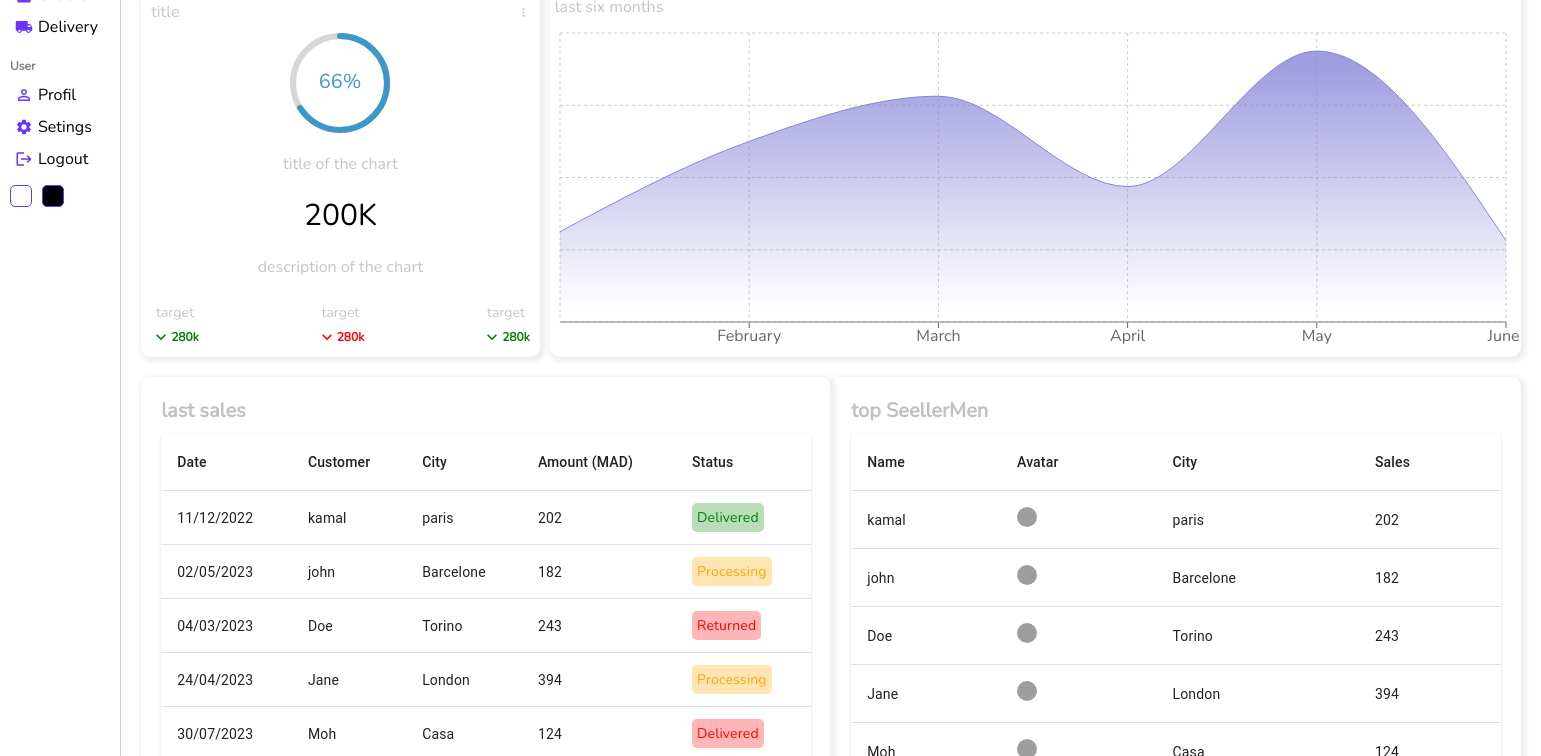
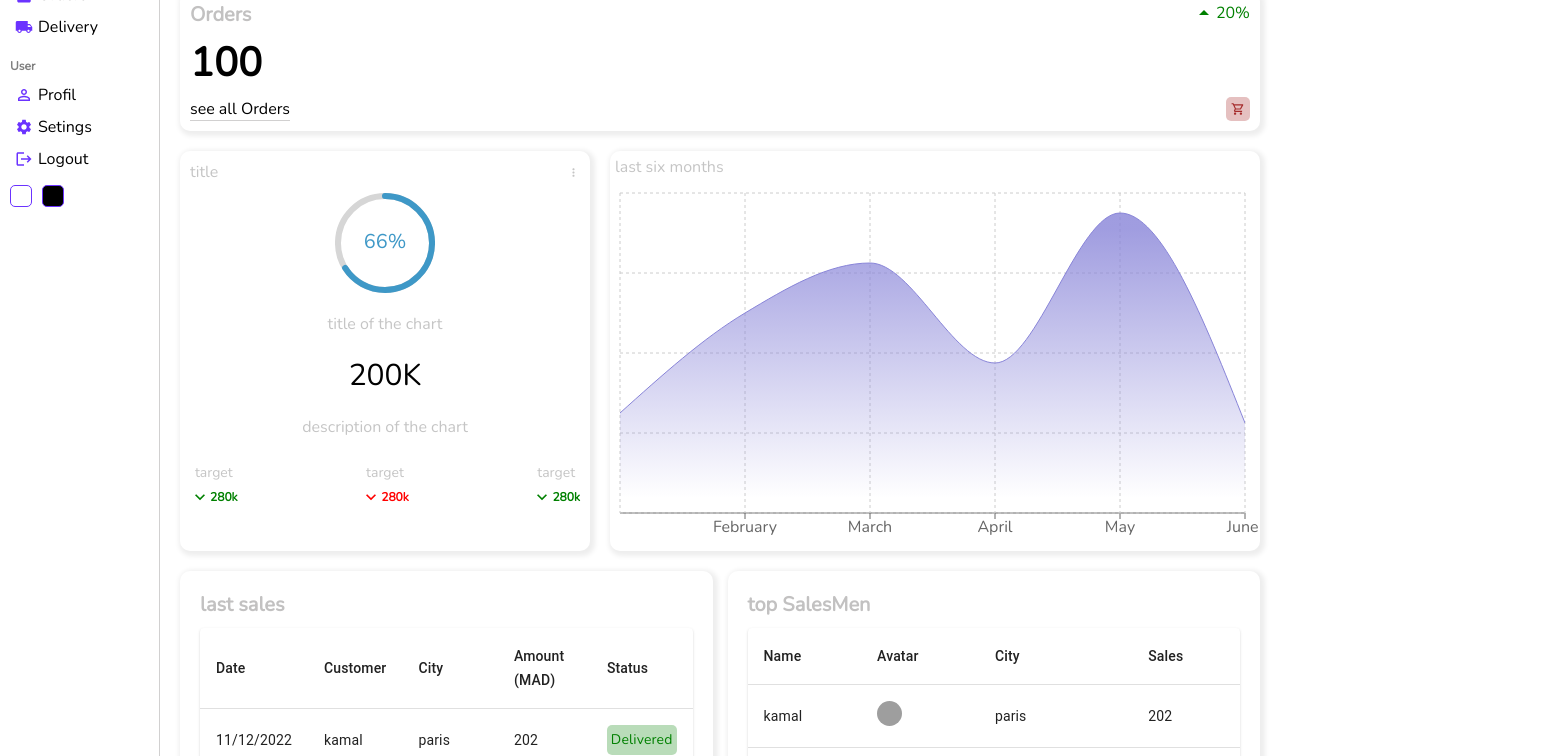
Before and after one commit to PaccoHiro/nfsFe, a React (Vite) app in the folder nfsFe/: page / in a window 1280 px wide. Shown: the part 240-996 px from the top of the page, 1541 px wide, since content can reach past the window. Built offline with nearby package versions, Linux system fonts and the light colour scheme; grey boxes are pictures that could not be loaded.

Commit message:
flex wrap

```diff
--- a/nfsFe/src/components/chart/chart.scss
+++ b/nfsFe/src/components/chart/chart.scss
@@ -1,6 +1,9 @@
 .chart {
-  width: 100%;
-  height: 100%;
+  flex: 5;
+  min-width: 500px;
+  min-height: 400px;
+  // width: 100%;
+  // height: 100%;
   //   display: flex;
   //   flex-direction: column;
 
--- a/nfsFe/src/components/featured/featured.scss
+++ b/nfsFe/src/components/featured/featured.scss
@@ -1,5 +1,7 @@
 .featured {
-  width: 100%;
+  flex: 2;
+  min-width: 400px;
+  // width: 100%;
   display: flex;
   flex-direction: column;
   padding: 5px;
--- a/nfsFe/src/components/navbar/navbar.scss
+++ b/nfsFe/src/components/navbar/navbar.scss
@@ -2,6 +2,7 @@
   width: 100%;
   padding: 20px;
   display: flex;
+  flex-wrap: wrap;
   align-items: center;
   justify-content: space-between;
   .inputsearch {
--- a/nfsFe/src/components/table/Table.jsx
+++ b/nfsFe/src/components/table/Table.jsx
@@ -19,7 +19,7 @@ const TabList = ({ data }) => {
       <TableContainer component={Paper}>
         <Table sx={{ minWidth: 650 }} aria-label="simple table">
           <TableHead>
-            <TableRow>
+            <TableRow className="tabrow">
               {tabHead.map((hCell, i) => (
                 <TableCell key={hCell} className="tabCell">
                   {hCell}
--- a/nfsFe/src/components/table/table.scss
+++ b/nfsFe/src/components/table/table.scss
@@ -2,6 +2,7 @@
   flex: 1;
 
   padding: 20px;
+
   border-radius: 10px;
   box-shadow: 2px 2px 5px 3px rgba(0, 0, 0, 0.07);
   -webkit-box-shadow: 2px 2px 5px 3px rgba(0, 0, 0, 0.07);
@@ -12,10 +13,18 @@
     font-weight: bold;
     color: rgb(194, 193, 193);
   }
+  .MuiTable-root {
+    min-width: 300px;
+  }
 }
 .tabCell {
   .statusCell {
-    padding: 5px;
+    height: 30px;
+    display: flex;
+    align-items: center;
+    justify-content: center;
+    // padding: 5px;
+    // margin: 30px;
     border-radius: 5px;
 
     &.Delivered {
@@ -32,8 +41,8 @@
     }
   }
   img {
-    height: 20px;
-    width: 20px;
+    height: 25px;
+    width: 25px;
     border-radius: 50%;
     object-fit: cover;
   }
--- a/nfsFe/src/components/widget/widget.scss
+++ b/nfsFe/src/components/widget/widget.scss
@@ -1,5 +1,6 @@
 .widget {
-  max-width: 330px;
+  // max-width: 330px;
+  min-width: 300px;
   flex: 1;
   display: flex;
   align-items: center;
--- a/nfsFe/src/helpers/dataSource/data.jsx
+++ b/nfsFe/src/helpers/dataSource/data.jsx
@@ -7,35 +7,35 @@ const lastSalesData = {
       "kamal",
       "paris",
       202,
-      <span className={`statusCell Delivered`}>Delivered</span>,
+      <div className={`statusCell Delivered`}>Delivered</div>,
     ],
     [
       "02/05/2023",
       "john",
       "Barcelone",
       182,
-      <span className={`statusCell Processing`}>Processing</span>,
+      <div className={`statusCell Processing`}>Processing</div>,
     ],
     [
       "04/03/2023",
       "Doe",
       "Torino",
       243,
-      <span className={`statusCell Returned`}>Returned</span>,
+      <div className={`statusCell Returned`}>Returned</div>,
     ],
     [
       "24/04/2023",
       "Jane",
       "London",
       394,
-      <span className={`statusCell Processing`}>Processing</span>,
+      <div className={`statusCell Processing`}>Processing</div>,
     ],
     [
       "30/07/2023",
       "Moh",
       "Casa",
       124,
-      <span className={`statusCell Returned`}>Delivered</span>,
+      <div className={`statusCell Returned`}>Delivered</div>,
     ],
   ],
 };
@@ -43,7 +43,7 @@ const lastSalesData = {
 export default lastSalesData;
 
 const topSellers = {
-  title: "top SeellerMen ",
+  title: "top SalesMen ",
   tabHead: ["Name", "Avatar", "City", "Sales"],
   rows: [
     [
--- a/nfsFe/src/pages/dashboard/Dashboard.jsx
+++ b/nfsFe/src/pages/dashboard/Dashboard.jsx
@@ -15,18 +15,19 @@ const Dashboard = () => {
         <Widget />
       </div>
       <div className="charts">
-        <div className="contfeatured">
+        <Featured />
+        <Chart />
+
+        {/* <div className="contfeatured">
           <Featured />
         </div>
         <div className="contchart">
           <Chart />
-        </div>
+        </div> */}
       </div>
       <div className="lists">
-        <div className="listcontainer">
-          <TabList data={lastSalesData} />
-          <TabList data={topSellers} />
-        </div>
+        <TabList data={lastSalesData} />
+        <TabList data={topSellers} />
       </div>
     </div>
   );
--- a/nfsFe/src/pages/dashboard/dashboard.scss
+++ b/nfsFe/src/pages/dashboard/dashboard.scss
@@ -3,25 +3,30 @@
 
   .widgets {
     display: flex;
+    flex-wrap: wrap;
+
     gap: 20px;
   }
   .charts {
     padding: 20px 0px;
     display: flex;
+    flex-wrap: wrap;
+
     gap: 20px;
-    .contfeatured {
-      flex: 2;
-    }
-    .contchart {
-      flex: 5;
-    }
+    // .contfeatured {
+    //   width: auto;
+    //   flex: 2;
+    // }
+    // .contchart {
+    //   width: auto;
+
+    //   flex: 5;
+    // }
   }
   .lists {
     display: flex;
-    gap: 20px;
-    .listcontainer {
-      flex: 1;
-      display: flex;
-    }
+    flex-wrap: wrap;
+
+    gap: 15px;
   }
 }
```
